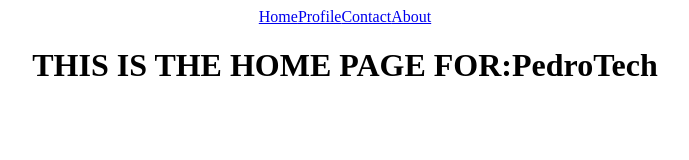
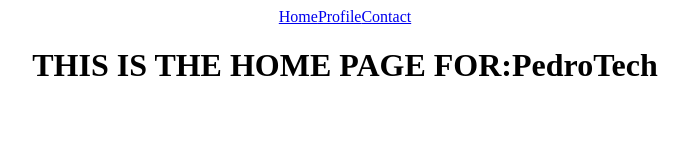
Before and after one commit to Bellagirl-maker/resume-builder, a React (Create React App) app: page / in a window 1280 px wide. Shown: the top 160 px of the page, without its empty margins (295-984 px from the left). Built offline with nearby package versions, Linux system fonts and the light colour scheme.

Commit message:
Update Navbar.js

```diff
--- a/src/Navbar.js
+++ b/src/Navbar.js
@@ -6,7 +6,6 @@ export const Navbar = () => {
           <Link to="/">Home</Link>
           <Link to="/profile">Profile</Link>
           <Link to="/contact">Contact</Link>
-          <Link to="/about">About</Link>
         </div>
     )
 }
```
